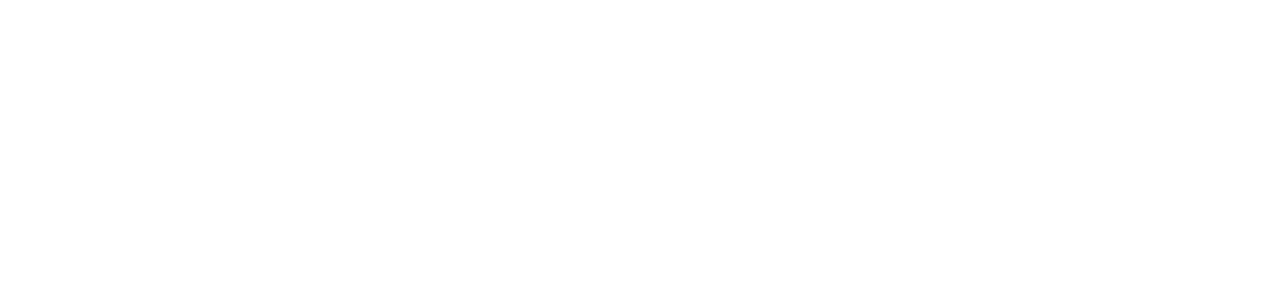
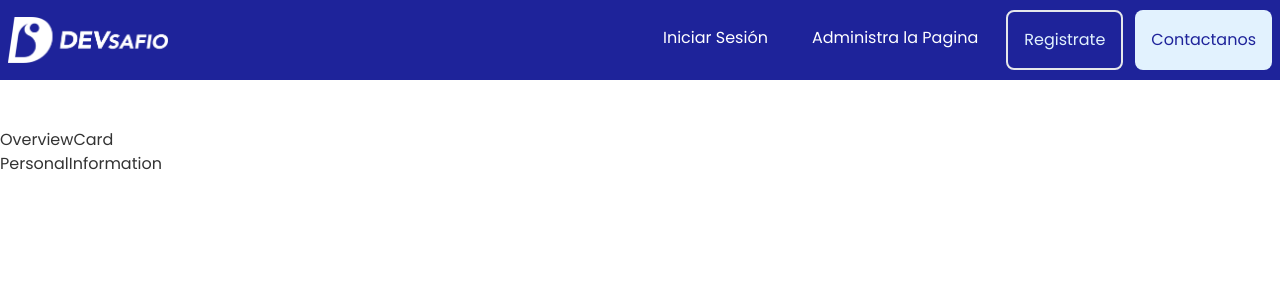
Before and after one commit to vecarope/ejemploReact, a React (Create React App) app: page /application in a window 1280 px wide. Before the commit this address had no page. Shown: the top 300 px of the page. Built offline with nearby package versions, Linux system fonts and the light colour scheme; what tw-elements would draw is missing.

Commit message:
feat: add application form view

```diff
--- a/src/App.js
+++ b/src/App.js
@@ -3,6 +3,7 @@ import { Route, Routes } from 'react-router-dom';
 const DefaultLayout = React.lazy(() => import('./layout/DefaultLayout'));
 const HomePage = React.lazy(() => import('./views/Home'));
 const RegisterPage = React.lazy(() => import('./views/Register'));
+const ApplicationFormPage = React.lazy(() => import('./views/ApplicationForm'));
 
 function App() {
   return (
@@ -11,6 +12,7 @@ function App() {
         <Route path="/" element={<DefaultLayout />}>
           <Route index element={<HomePage />} />
           <Route path="register" element={<RegisterPage />} />
+          <Route path="application" element={<ApplicationFormPage />} />
         </Route>
       </Routes>
     </Suspense>
--- /dev/null
+++ b/src/views/ApplicationForm/index.jsx
@@ -0,0 +1,12 @@
+import * as ApplicationForm from './components';
+
+const ApplicationFormPage = () => {
+  return (
+    <main className="container mx-auto my-12">
+      <ApplicationForm.OverviewCard />
+      <ApplicationForm.PersonalInformation />
+    </main>
+  );
+};
+
+export default ApplicationFormPage;
```
